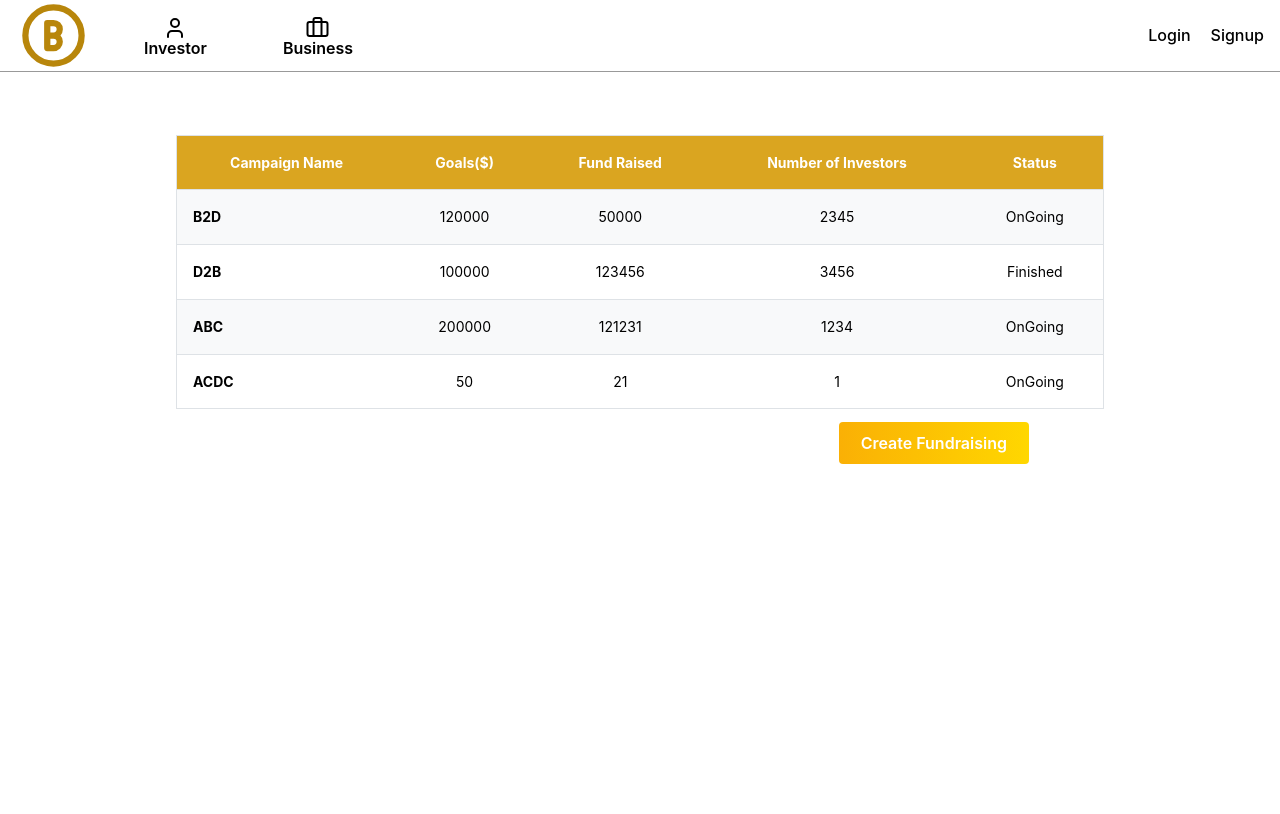
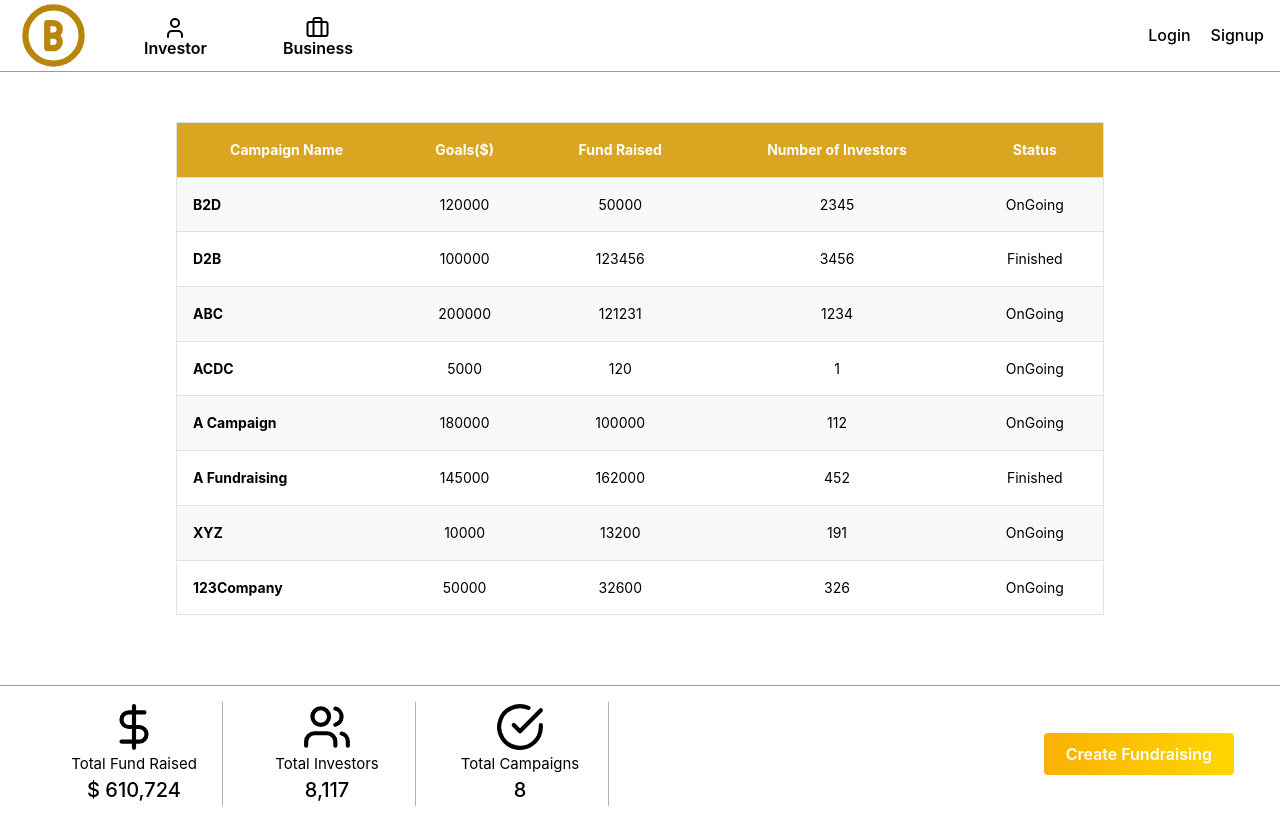
Before and after one commit to B2Dventures/B2Dventures, a Next.js app: page /business in a window 1280 px wide. Built offline with nearby package versions, Linux system fonts and the light colour scheme.

Commit message:
add stat for business page

```diff
--- a/src/app/business/business.module.css
+++ b/src/app/business/business.module.css
@@ -1,6 +1,7 @@
-.container {
+.table {
   align-items: center;
   justify-content: space-around;
+  margin-top: 50px;
 }
 
 .button {
@@ -10,3 +11,39 @@
   margin-right: 235px;
   margin-top: -50px;
 }
+
+.footer {
+  height: auto;
+  background-color: white;
+  border-top: rgba(0, 0, 0, 0.4) 1px solid;
+  margin-top: 70px;
+  padding: 16px 30px 0 30px;
+}
+
+.inner {
+  height: 100%;
+  display: flex;
+  justify-content: space-between;
+  align-items: center;
+}
+
+.box {
+  display: flex;
+  flex-direction: column;
+  align-items: center;
+  justify-content: center;
+  height: 100%;
+  text-align: center;
+  padding: 0 30px;
+  border-right: rgba(0, 0, 0, 0.3) solid 1px;
+}
+
+.name{
+  font-size: 15px;
+  white-space: nowrap;
+}
+
+.number{
+  font-size: 20px;
+  font-weight: 500;
+}
--- a/src/app/business/page.tsx
+++ b/src/app/business/page.tsx
@@ -2,25 +2,54 @@
 
 import {Header} from "@/components/Header/Header";
 import { CampaignTable } from "@/components/CampaignTable/CampaignTable";
-import {Button, Container} from '@mantine/core';
+import {Button, Container, Grid, Group, Text} from '@mantine/core';
 import classes from "./business.module.css";
 import React from "react";
 import {NavItem} from "@/components/Header/NavItem/NavItem";
-import {Stats} from "@/components/Homepage/Stats";
+import {LuCheckCircle, LuDollarSign, LuUsers} from "react-icons/lu";
 
 
 export default function Home() {
     return (
         <main>
             <Header/>
-            <Container size={1440} className={classes.container}>
+            <Container size={1440} className={classes.table}>
                 <CampaignTable/>
-                <div className={classes.button}>
-                    <Button size='md' variant="gradient" gradient={{ from: 'yellow', to: 'gold', deg: 90 }}>
-                        <NavItem label="Create Fundraising" link="/business/createFund" />
-                    </Button>
-                </div>
             </Container>
+            <footer className={classes.footer}>
+                <Container className={classes.inner} size={1440}>
+                    <Group>
+                        <Grid>
+                            <Grid.Col span={4}>
+                                <div className={classes.box}>
+                                    <LuDollarSign size={50}/>
+                                    <Text className={classes.name}>Total Fund Raised</Text>
+                                    <Text className={classes.number}>$ 610,724</Text>
+                                </div>
+                            </Grid.Col>
+                            <Grid.Col span={4}>
+                                <div className={classes.box}>
+                                    <LuUsers size={50}/>
+                                    <Text className={classes.name}>Total Investors</Text>
+                                    <Text className={classes.number}>8,117</Text>
+                                </div>
+                            </Grid.Col>
+                            <Grid.Col span={4}>
+                                <div className={classes.box}>
+                                    <LuCheckCircle size={50}/>
+                                    <Text className={classes.name}>Total Campaigns</Text>
+                                    <Text className={classes.number}>8</Text>
+                                </div>
+                            </Grid.Col>
+                        </Grid>
+                    </Group>
+                    <Group gap={20} visibleFrom="xs">
+                        <Button size='md' variant="gradient" gradient={{from: 'yellow', to: 'gold', deg: 90}}>
+                            <NavItem label="Create Fundraising" link="/business/createFund"/>
+                        </Button>
+                    </Group>
+                </Container>
+            </footer>
         </main>
     );
 }
--- a/src/app/investor/[id]/page.tsx
+++ b/src/app/investor/[id]/page.tsx
@@ -7,7 +7,7 @@ import {Container, Flex, Grid} from "@mantine/core";
 
 
 const CampaignPage = ({ params }: { params: { id: string } }) => {
-    const { id } = params;  // params = business/{id}
+    const { id } = params;
 
     const images = [
         '/1.ico',
@@ -33,7 +33,7 @@ const CampaignPage = ({ params }: { params: { id: string } }) => {
 
             </div>
             <div>
-                <h1>Campaign ID: {id}</h1>
+                <h1>Description</h1>
             </div>
             </Container>
         </main>
--- a/src/components/CampaignTable/CampaignTable.tsx
+++ b/src/components/CampaignTable/CampaignTable.tsx
@@ -8,7 +8,11 @@ const elements = [
     { name: 'B2D', goal: 120000, raised: 50000,investors: 2345, status: 'OnGoing' },
     { name: 'D2B', goal: 100000, raised: 123456, investors: 3456, status: 'Finished' },
     { name: 'ABC', goal: 200000, raised: 121231, investors: 1234, status: 'OnGoing' },
-    { name: 'ACDC', goal: 50, raised: 21, investors: 1, status: 'OnGoing' },
+    { name: 'ACDC', goal: 5000, raised: 120, investors: 1, status: 'OnGoing' },
+    { name: 'A Campaign', goal: 180000, raised: 100000, investors: 112, status: 'OnGoing' },
+    { name: 'A Fundraising', goal: 145000, raised: 162000, investors: 452, status: 'Finished' },
+    { name: 'XYZ', goal: 10000, raised: 13200, investors: 191, status: 'OnGoing' },
+    { name: '123Company', goal: 50000, raised: 32600, investors: 326, status: 'OnGoing' },
 
 ];
 
```
